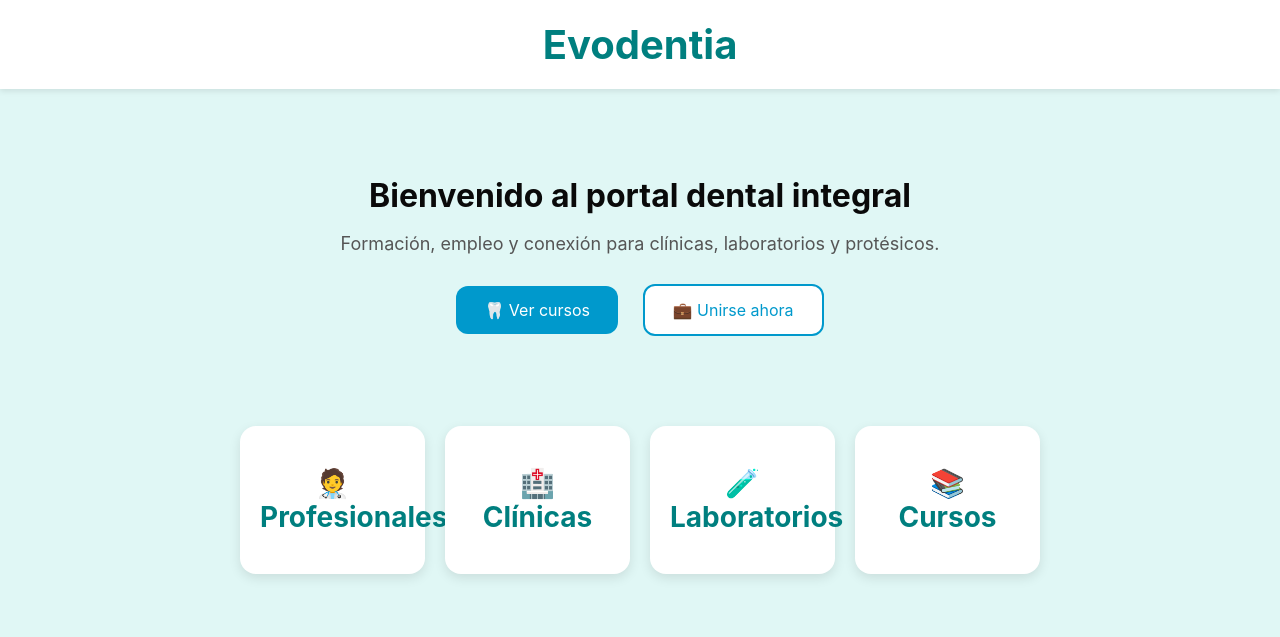
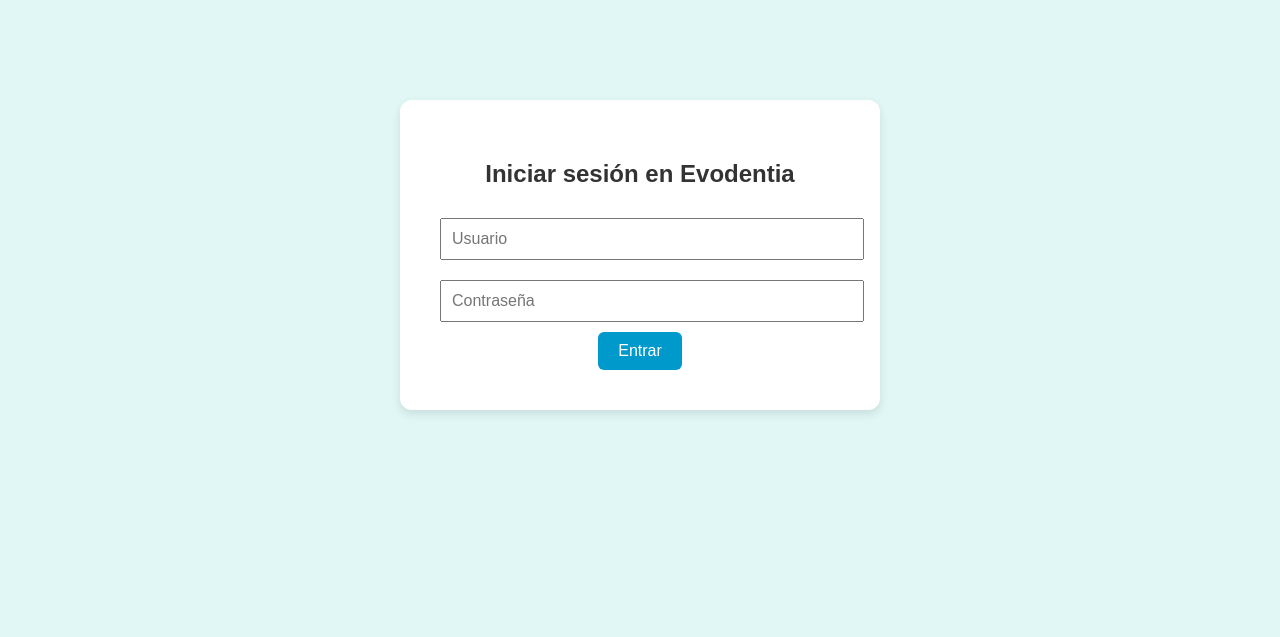
Before and after one commit to Evodentia/evodentia, a plain HTML site: page index.html in a window 1280 px wide. Drawn offline with Linux system fonts and the light colour scheme.

Commit message:
actualización de la web

```diff
--- a/index.html
+++ b/index.html
@@ -2,31 +2,25 @@
 <html lang="es">
 <head>
   <meta charset="UTF-8">
+  <title>Login - Evodentia</title>
   <meta name="viewport" content="width=device-width, initial-scale=1.0">
-  <title>Evodentia</title>
   <link rel="stylesheet" href="style.css">
 </head>
 <body>
+  <div class="login-container">
+    <h2>Iniciar sesión en Evodentia</h2>
+    <form onsubmit="login(event)">
+      <input type="text" placeholder="Usuario" required>
+      <input type="password" placeholder="Contraseña" required>
+      <button type="submit">Entrar</button>
+    </form>
+  </div>
 
-  <header>
-    <h1>Evodentia</h1>
-  </header>
-
-  <section class="hero">
-    <h2>Bienvenido al portal dental integral</h2>
-    <p>Formación, empleo y conexión para clínicas, laboratorios y protésicos.</p>
-    <div class="buttons">
-      <a class="btn-primary" href="#">🦷 Ver cursos</a>
-      <a class="btn-secondary" href="#">💼 Unirse ahora</a>
-    </div>
-  </section>
-
-  <section class="icon-grid">
-    <div class="icon-card">🧑‍⚕️<br>Profesionales</div>
-    <div class="icon-card">🏥<br>Clínicas</div>
-    <div class="icon-card">🧪<br>Laboratorios</div>
-    <div class="icon-card">📚<br>Cursos</div>
-  </section>
-
+  <script>
+    function login(event) {
+      event.preventDefault();
+      window.location.href = 'home.html';
+    }
+  </script>
 </body>
 </html>
--- a/style.css
+++ b/style.css
@@ -1,90 +1,61 @@
+
 body {
   margin: 0;
-  font-family: -apple-system, BlinkMacSystemFont, "Segoe UI", Roboto, Helvetica, Arial, sans-serif;
+  font-family: Arial, sans-serif;
   background-color: #e0f7f5;
-  color: #0a0a0a;
+  color: #333;
 }
 
 header {
-  background-color: white;
+  background-color: #0099cc;
   padding: 20px;
-  text-align: center;
-  box-shadow: 0 2px 6px rgba(0,0,0,0.1);
-}
-
-header h1 {
-  margin: 0;
-  font-size: 40px;
-  color: #007f7f;
-}
-
-.hero {
-  text-align: center;
-  padding: 60px 20px 20px 20px;
-}
-
-.hero h2 {
-  font-size: 32px;
-  margin-bottom: 10px;
-}
-
-.hero p {
-  font-size: 18px;
-  color: #555;
-}
-
-.buttons {
-  margin-top: 20px;
-}
-
-.buttons a {
-  display: inline-block;
-  margin: 10px;
-  padding: 14px 28px;
-  font-size: 16px;
-  border-radius: 12px;
-  text-decoration: none;
-  transition: 0.2s ease;
-}
-
-.btn-primary {
-  background-color: #0099cc;
   color: white;
-}
-
-.btn-secondary {
-  background-color: white;
-  color: #0099cc;
-  border: 2px solid #0099cc;
-}
-
-.btn-primary:hover,
-.btn-secondary:hover {
-  transform: scale(1.05);
-}
-
-.icon-grid {
-  display: grid;
-  grid-template-columns: repeat(auto-fit, minmax(160px, 1fr));
-  gap: 20px;
-  max-width: 800px;
-  margin: 60px auto;
-  padding: 0 20px 60px 20px;
-}
-
-.icon-card {
-  background-color: white;
-  border-radius: 16px;
-  padding: 40px 20px;
-  font-size: 28px;
-  font-weight: bold;
-  box-shadow: 0 4px 12px rgba(0,0,0,0.1);
-  color: #007f7f;
-  transition: 0.3s ease;
   text-align: center;
 }
 
-.icon-card:hover {
-  background-color: #ccf3f1;
-  transform: translateY(-4px);
+nav {
+  margin-top: 10px;
 }
+
+nav a {
+  margin: 0 15px;
+  text-decoration: none;
+  color: white;
+  font-weight: bold;
+}
+
+main {
+  padding: 40px 20px;
+  text-align: center;
+}
+
+.login-container {
+  max-width: 400px;
+  margin: 100px auto;
+  background: white;
+  padding: 40px;
+  border-radius: 12px;
+  box-shadow: 0 4px 10px rgba(0,0,0,0.1);
+  text-align: center;
+}
+
+.login-container input {
+  width: 100%;
+  padding: 10px;
+  margin: 10px 0;
+  font-size: 16px;
+}
+
+.login-container button {
+  padding: 10px 20px;
+  background-color: #0099cc;
+  color: white;
+  border: none;
+  border-radius: 6px;
+  font-size: 16px;
+  cursor: pointer;
+}
+
+.login-container button:hover {
+  background-color: #007caa;
+}
```
Also changed, not shown: home.html (added, +25 -0 lines).
